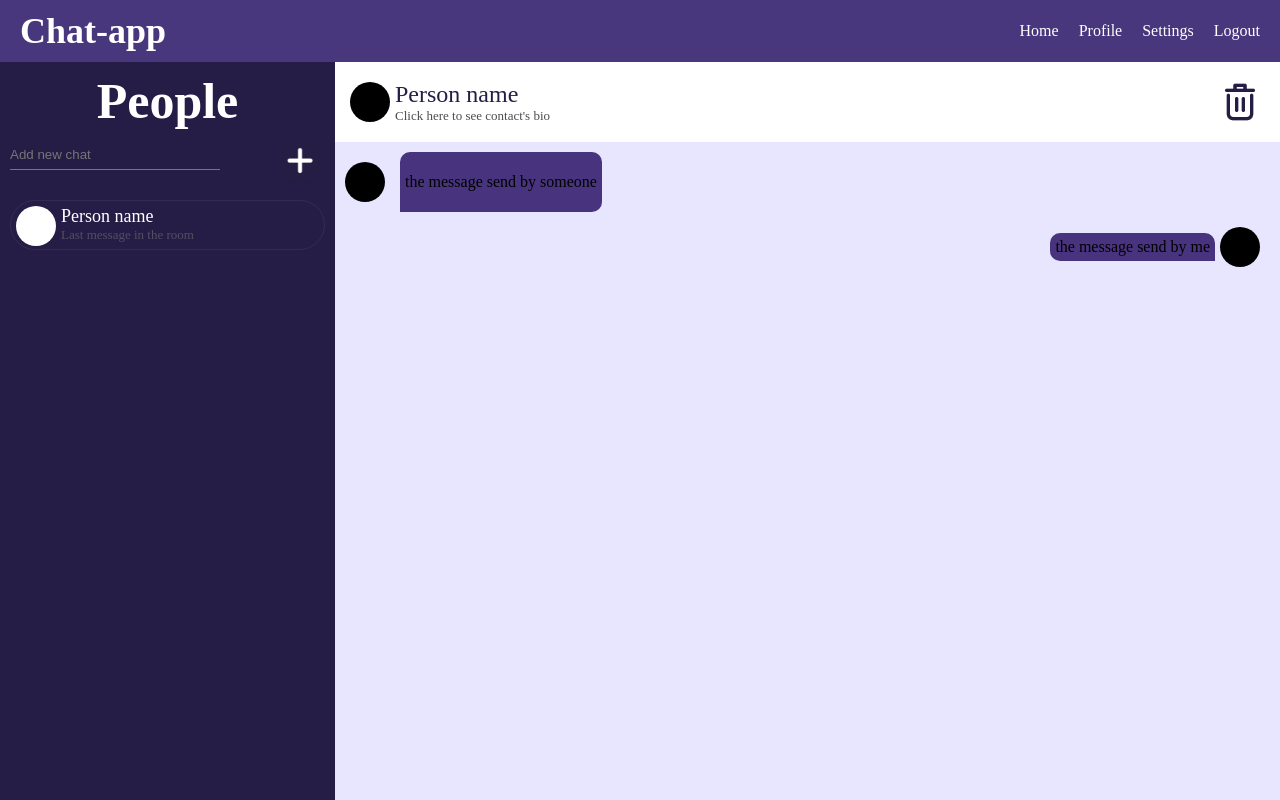
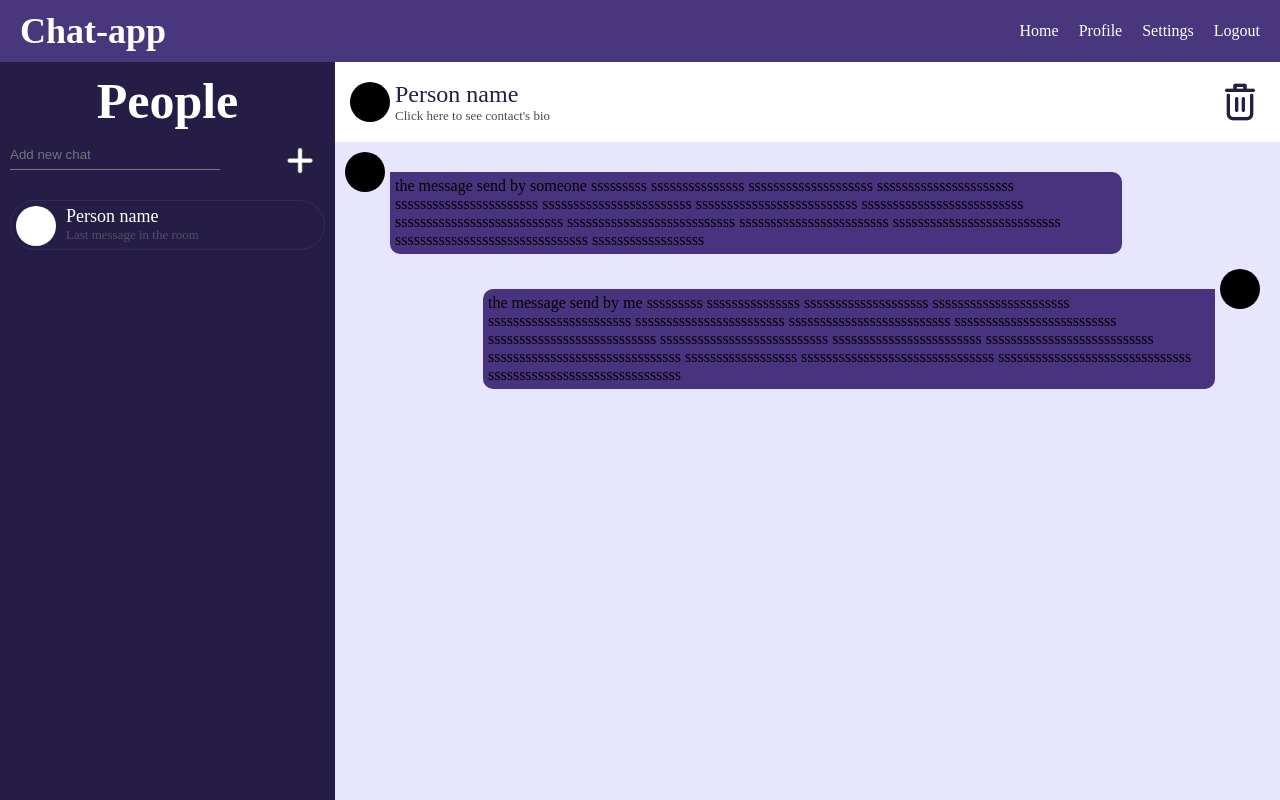
Before and after one commit to malakehab2003/chat-app, a React (Vite) app in the folder Front-end/: page / in a window 1280 px wide. Built offline with nearby package versions, Linux system fonts and the light colour scheme.

Commit message:
fix home page style

```diff
--- a/Front-end/src/pages/Home.jsx
+++ b/Front-end/src/pages/Home.jsx
@@ -51,10 +51,10 @@ export default function Home() {
 					<div className={classes["chatBody"]}>
 						<div className={classes["receiveContainer"]}>
 							<div className={classes["receiveImage"]}></div>
-							<div className={classes["receiveMessage"]}><p>the message send by someone</p></div>
+							<div className={classes["receiveMessage"]}>the message send by someone sssssssss sssssssssssssss ssssssssssssssssssss ssssssssssssssssssssss sssssssssssssssssssssss ssssssssssssssssssssssss ssssssssssssssssssssssssss ssssssssssssssssssssssssss sssssssssssssssssssssssssss sssssssssssssssssssssssssss ssssssssssssssssssssssss sssssssssssssssssssssssssss sssssssssssssssssssssssssssssss ssssssssssssssssss</div>
 						</div>
 						<div className={classes["sendContainer"]}>
-							<div className={classes["sendMessage"]}> the message send by me</div>
+							<div className={classes["sendMessage"]}> the message send by me sssssssss sssssssssssssss ssssssssssssssssssss ssssssssssssssssssssss sssssssssssssssssssssss ssssssssssssssssssssssss ssssssssssssssssssssssssss ssssssssssssssssssssssssss sssssssssssssssssssssssssss sssssssssssssssssssssssssss ssssssssssssssssssssssss sssssssssssssssssssssssssss sssssssssssssssssssssssssssssss ssssssssssssssssss sssssssssssssssssssssssssssssss sssssssssssssssssssssssssssssss sssssssssssssssssssssssssssssss</div>
 							<div className={classes["sendImage"]}></div>
 						</div>
 					</div>
--- a/Front-end/src/pages/Home.module.css
+++ b/Front-end/src/pages/Home.module.css
@@ -88,7 +88,7 @@
   height: 40px;
   border-radius: 100%;
   background-color: white;
-  margin-right: 5px;
+  margin-right: 10px;
 }
 
 .container .peopleContainer .Person .personData {
@@ -205,9 +205,7 @@
   display: flex;
   width: 100%;
   max-height: fit-content;
-  align-items: center;
   margin-bottom: 15px;
-  gap: 10px;
 }
 
 .container .chatContainer .chatBody .receiveImage {
@@ -216,7 +214,6 @@
   border-radius: 100%;
   background-color: black;
   margin-right: 5px;
-
 }
 
 .container .chatContainer .chatBody .receiveMessage {
@@ -225,19 +222,15 @@
   word-wrap: break-word;
   max-width: 80%;
   border-radius: 10px;
-  border-bottom-left-radius: 0px;
+  border-top-left-radius: 0px;
   padding: 5px;
-  justify-content: flex-end;
-  display: flex;
-  flex-direction: column;
-  position: relative;
+  margin-top: 20px;
 }
 
 .container .chatContainer .chatBody .sendContainer {
   display: flex;
   margin-left: auto;
   max-height: fit-content;
-  align-items: center;
   justify-content: right;
   margin-bottom: 15px;
 }
@@ -256,6 +249,7 @@
   word-wrap: break-word;
   max-width: 80%;
   border-radius: 10px;
-  border-bottom-right-radius: 0px;
+  border-top-right-radius: 0px;
   padding: 5px;
+  margin-top: 20px;
 }
```
